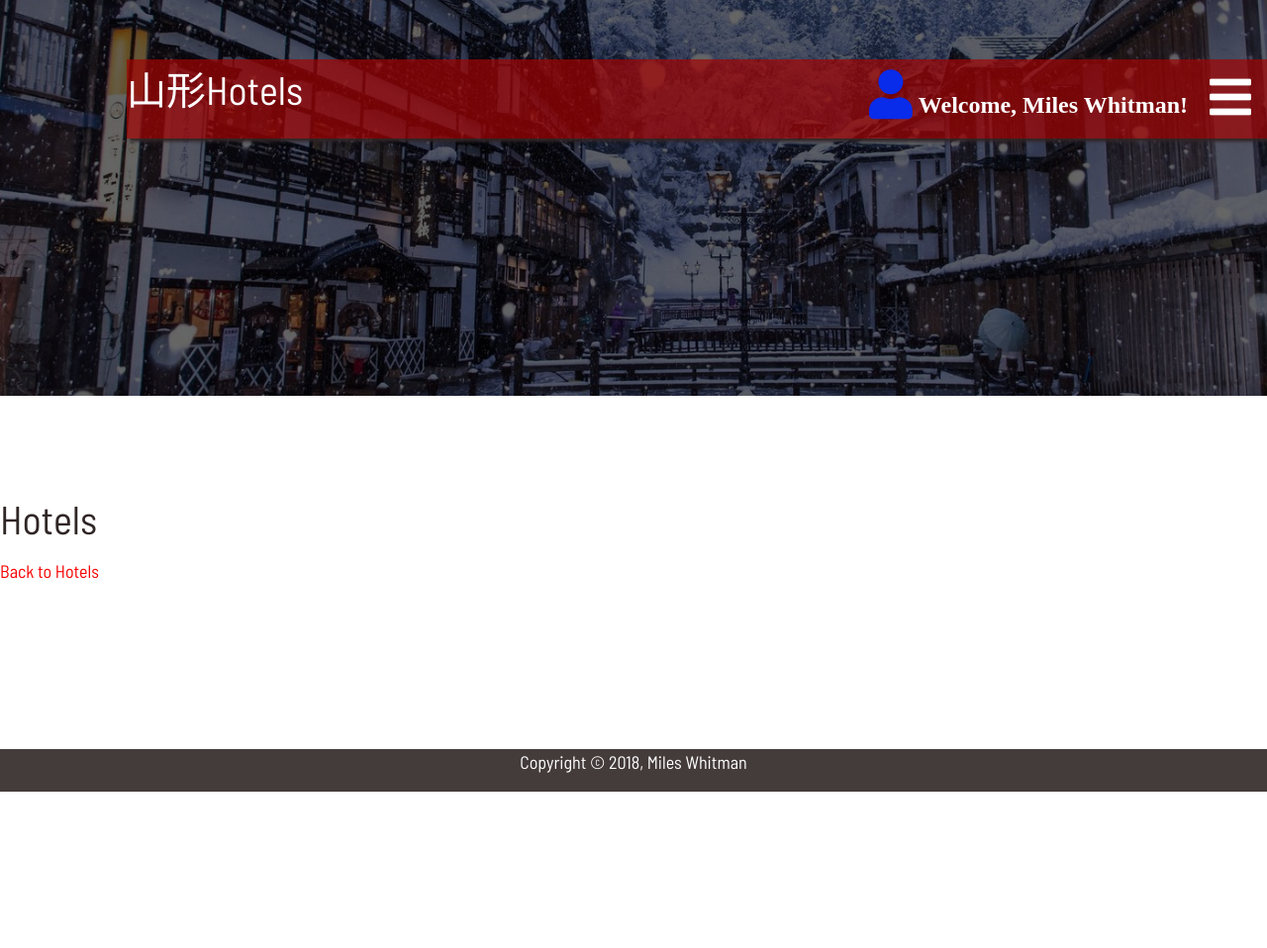
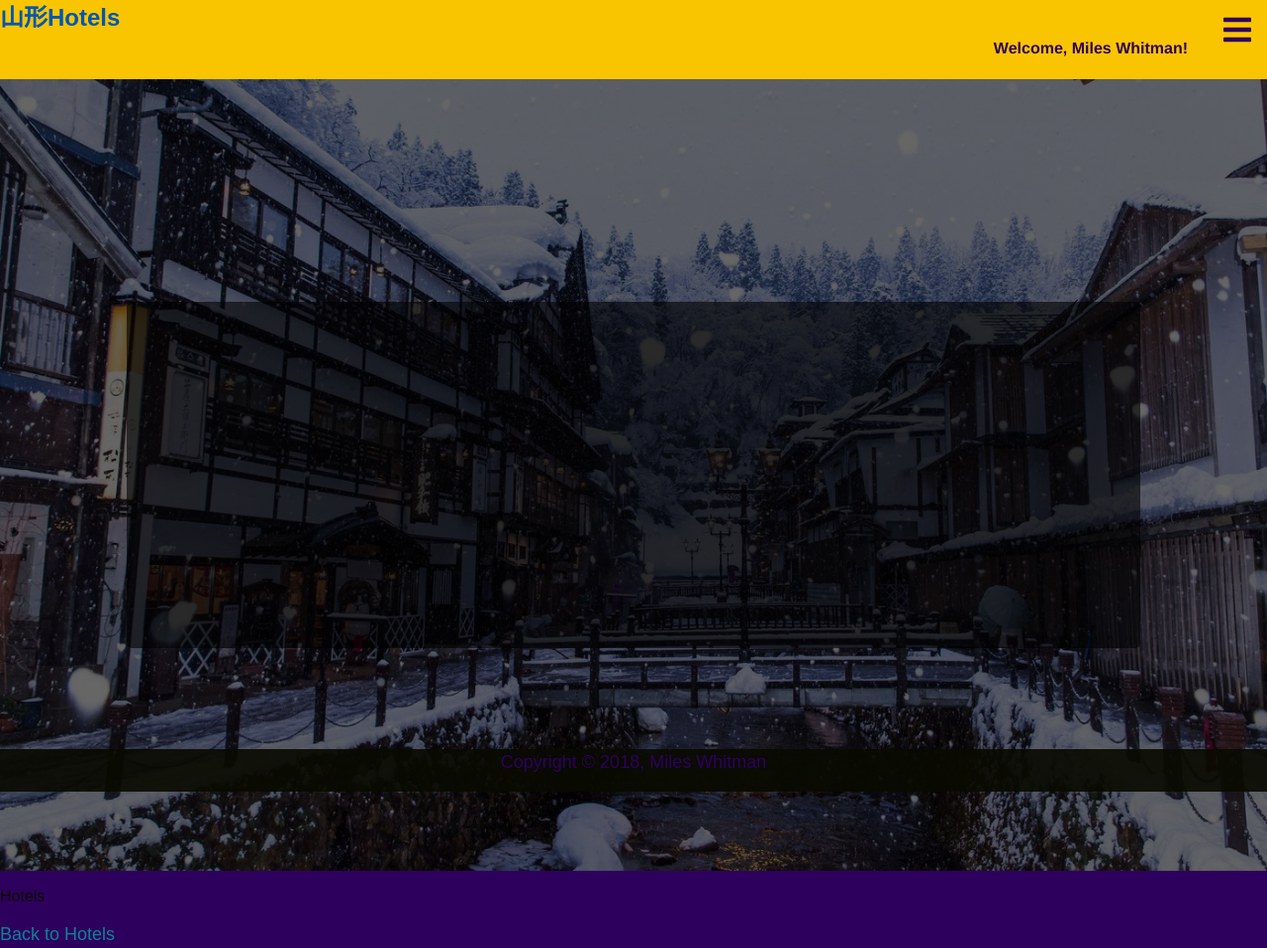
Before and after one commit to mwhitman189/hotel-catalog, a Flask app: page / in a window 1280 px wide. Shown: the whole page at 99% size. Before the commit the page ends 800 px from the top, so only its background shows below. Run offline with Flask 2, Linux system fonts and the light colour scheme; a user stored in the database is signed in; data that the repository does not hold is empty; some libraries are stand-ins or nearby versions; some web fonts are replaced.

Commit message:
Add hero-banner partially transparent box

```diff
--- a/static/css/style.css
+++ b/static/css/style.css
@@ -1,3 +1,4 @@
+@charset "UTF-8";
 * {
   box-sizing: border-box;
   margin: 0;
@@ -10,21 +11,21 @@
   min-width: 360px; }
 
 body {
-  background-color: #fff;
-  color: #302626;
-  font-family: "Barlow Semi Condensed", sans-serif;
+  background-color: #2e005e;
+  color: #090b01;
+  font-family: "Hiragino Kaku Gothic Pro", "ヒラギノ角ゴ Pro W3", メイリオ, Meiryo, "ＭＳ Ｐゴシック", sans-serif;
   font-size: 18px;
   position: relative;
   width: 100%; }
 
 h2 {
-  font-size: 2.5rem; }
+  font-size: 1rem; }
 
 dl,
 ol,
 p,
 ul {
-  font-size: 1.5rem; }
+  font-size: 1rem; }
 
 li,
 p {
@@ -34,29 +35,34 @@
   list-style: none; }
 
 a {
-  color: #f70202;
+  color: #108295;
   text-decoration: none; }
   a:hover {
     text-decoration: none; }
 
 input {
-  background-color: #efefef;
+  background-color: #090b01;
   border: #595454;
   border-radius: 2px; }
 
 .btn {
   border: 2px solid; }
 
-.lay-content-container {
-  margin-top: 100px; }
+.lay-box {
+  align-items: center;
+  display: flex;
+  height: 100%;
+  justify-content: center; }
 
 .lay-flex-container {
   display: flex;
   justify-content: space-between; }
 
+.wrap {
+  overflow-x: hidden; }
+
 .hdr {
-  background-color: rgba(163, 4, 4, 0.7);
-  box-shadow: 3px 3px 3px #302626;
+  background-color: #f9c500;
   height: 80px;
   position: fixed;
   top: 0;
@@ -64,13 +70,14 @@
   z-index: 11; }
 
 .hdr-brand {
-  color: #fff;
-  font-size: 2.5rem;
+  color: #2e005e;
+  font-size: 1.5rem;
+  font-weight: bold;
   overflow: hidden;
   white-space: nowrap; }
 
 .hdr-navbar {
-  background-color: rgba(48, 38, 38, 0.9);
+  background-color: rgba(9, 11, 1, 0.9);
   height: 100%; }
   .hdr-navbar .hdr-icon {
     border: 0;
@@ -79,39 +86,22 @@
     top: 0; }
   .hdr-navbar a {
     border-bottom: 1px solid #595454;
-    color: #fff;
+    color: #2e005e;
     display: none;
     float: left;
-    font-size: 1.5rem;
+    font-size: 1rem;
     height: 80px;
     padding: 14px 16px; }
     .hdr-navbar a .fa-bars {
-      color: #fff;
+      color: #2e005e;
       display: block;
       float: right; }
     .hdr-navbar a:hover {
-      background-color: #a30404;
-      color: #302626;
+      background-color: #f9c500;
+      color: #090b01;
       text-decoration: none; }
     .hdr-navbar a:last-child {
       display: block; }
-
-.hdr-user-link .hdr-text {
-  color: #fff;
-  font-size: 1.5rem; }
-
-.hdr-user-link .far {
-  color: #fff; }
-
-.hdr-user-link .fas {
-  color: #092bea; }
-
-.hdr-user-link .fa-user {
-  float: right;
-  font-size: 50px;
-  position: absolute;
-  right: 80px;
-  top: 10px; }
 
 .hdr-navbar.responsive {
   position: relative;
@@ -123,33 +113,60 @@
   .hdr-navbar.responsive:hover {
     text-decoration: none; }
   .hdr-navbar.responsive .hdr-icon {
-    background-color: #a30404;
+    background-color: #f9c500;
     position: absolute;
     right: 0;
     top: 0; }
     .hdr-navbar.responsive .hdr-icon .fa-bars {
-      color: #302626; }
+      color: #090b01; }
+
+.hdr-user-link .hdr-text {
+  color: #2e005e;
+  font-family: "Helvetica Neue", Arial, "Lucida Grande", sans-serif;
+  font-size: 1rem; }
+
+.hdr-user-link .far {
+  color: #2e005e; }
+
+.hdr-user-link .fas {
+  color: #f9c500; }
+
+.hdr-user-link .fa-user {
+  float: right;
+  font-size: 50px;
+  position: absolute;
+  right: 80px;
+  top: 10px; }
+
+.form {
+  margin-left: auto;
+  margin-right: auto;
+  width: 75%; }
 
 .ftr {
-  background-color: rgba(48, 38, 38, 0.9);
+  background-color: rgba(9, 11, 1, 0.9);
   bottom: 0;
   position: fixed;
   width: 100%;
   z-index: 9; }
   .ftr .ftr-info {
-    color: #fff;
+    color: #2e005e;
     font-size: 18px;
     text-align: center; }
 
-.box {
-  align-items: center;
-  display: flex;
-  height: 100%;
-  justify-content: center; }
+.hero-banner-box {
+  background-image: linear-gradient(rgba(0, 0, 0, 0.6), rgba(0, 0, 0, 0.6));
+  border-radius: 5px;
+  height: 350px;
+  margin: 0 auto;
+  width: 80%; }
+
+.hero-banner-wrap {
+  margin-top: 80px; }
 
 .login-box {
   align-items: center;
-  background-color: #efefef;
+  background-color: #090b01;
   box-shadow: 3px 3px 3px #595454;
   color: #595454;
   display: flex;
@@ -166,27 +183,21 @@
   top: 300px; }
 
 @media screen and (min-width: 600px) {
-  .hero-image {
+  .hero-banner {
     background-image: linear-gradient(rgba(0, 0, 0, 0.6), rgba(0, 0, 0, 0.6)), url("/static/img/ginzan.jpeg");
     background-position: center;
     background-repeat: no-repeat;
     background-size: cover;
-    height: 50vh;
+    display: flex;
+    flex-direction: column;
+    height: 100vh;
+    justify-content: center;
     position: relative;
     width: 100%; }
-    .hero-image .hero-text {
-      color: #fff;
+    .hero-banner .hero-text {
+      color: #2e005e;
       position: relative;
       text-align: center;
       top: 300px; }
-      .hero-image .hero-text a {
-        color: #fff; }
-  .hdr {
-    right: 0;
-    top: 60px;
-    width: 90%; } }
-
-.form {
-  margin-left: auto;
-  margin-right: auto;
-  width: 75%; }
+      .hero-banner .hero-text a {
+        color: #2e005e; } }
--- a/static/scss/style.scss
+++ b/static/scss/style.scss
@@ -1,17 +1,17 @@
-$font-stack: 'Amatic SC', cursive, 'Work Sans', sans-serif;
+$font-stack: "Hiragino Kaku Gothic Pro", "ヒラギノ角ゴ Pro W3", メイリオ, Meiryo, "ＭＳ Ｐゴシック", sans-serif;
 $font-title: 'Amatic SC', cursive;
 $font-one: 'Fredericka the Great', cursive;
-$font-two: 'Barlow Semi Condensed', sans-serif;
+$font-two: "Helvetica Neue", Arial, "Lucida Grande", sans-serif;
 $font-size-base: 18px;
-$font-size-one: 2.5rem;
-$font-size-two: 1.5rem;
-$color-1: #fff;
-$color-2: #a30404;
-$color-3: #efefef;
-$color-4: #302626;
-$color-5: #f70202;
+$font-size-one: 1.5rem;
+$font-size-two: 1rem;
+$color-1: #2e005e;
+$color-2: #f9c500;
+$color-3: #090b01;
+$color-4: #090b01;
+$color-5: #108295;
 $color-6: #595454;
-$color-7: #092bea;
+$color-7: #f9c500;
 $color-8: #000;
 
 // ************************************
@@ -34,14 +34,14 @@
 body {
   background-color: $color-1;
   color: $color-4;
-  font-family: $font-two;
+  font-family: $font-stack;
   font-size: $font-size-base;
   position: relative;
   width: 100%;
 }
 
 h2 {
-  font-size: $font-size-one;
+  font-size: $font-size-two;
 }
 
 dl,
@@ -78,17 +78,25 @@
 .btn {
   border: 2px solid;
 }
+
 // ************************************
 // Layout Rules ***********************
 // ************************************
 
-.lay-content-container {
-  margin-top: 100px;
+.lay-box {
+  align-items: center;
+  display: flex;
+  height: 100%;
+  justify-content: center;
 }
 
 .lay-flex-container {
   display: flex;
   justify-content: space-between;
+}
+
+.wrap {
+  overflow-x: hidden;
 }
 
 // ************************************
@@ -97,8 +105,7 @@
 
 // hdr = header
 .hdr {
-  background-color: rgba($color-2, .7);
-  box-shadow: 3px 3px 3px $color-4;
+  background-color: $color-2;
   height: 80px;
   position: fixed;
   top: 0;
@@ -109,6 +116,7 @@
 .hdr-brand {
   color: $color-1;
   font-size: $font-size-one;
+  font-weight: bold;
   overflow: hidden;
   white-space: nowrap;
 }
@@ -152,29 +160,6 @@
   }
 }
 
-.hdr-user-link {
-  .hdr-text {
-    color: $color-1;
-    font-size: $font-size-two;
-  }
-
-  .far {
-    color: $color-1;
-  }
-
-  .fas {
-    color: $color-7;
-  }
-
-  .fa-user {
-    float: right;
-    font-size: 50px;
-    position: absolute;
-    right: 80px;
-    top: 10px;
-  }
-}
-
 .hdr-navbar.responsive {
   position: relative;
   width: 300px;
@@ -201,6 +186,36 @@
   }
 }
 
+.hdr-user-link {
+  .hdr-text {
+    color: $color-1;
+    font-family: $font-two;
+    font-size: $font-size-two;
+  }
+
+  .far {
+    color: $color-1;
+  }
+
+  .fas {
+    color: $color-7;
+  }
+
+  .fa-user {
+    float: right;
+    font-size: 50px;
+    position: absolute;
+    right: 80px;
+    top: 10px;
+  }
+}
+
+.form {
+  margin-left: auto;
+  margin-right: auto;
+  width: 75%;
+}
+
 // ftr = footer
 .ftr {
   background-color: rgba($color-4, .9);
@@ -216,11 +231,16 @@
   }
 }
 
-.box {
-  align-items: center;
-  display: flex;
-  height: 100%;
-  justify-content: center;
+.hero-banner-box {
+  background-image: linear-gradient(rgba($color-8, .6), rgba($color-8, .6));
+  border-radius: 5px;
+  height: 350px;
+  margin: 0 auto;
+  width: 80%;
+}
+
+.hero-banner-wrap {
+  margin-top: 80px;
 }
 
 .login-box {
@@ -249,12 +269,15 @@
 // ************************************
 
 @media screen and (min-width: 600px) {
-  .hero-image {
+  .hero-banner {
     background-image: linear-gradient(rgba($color-8, .6), rgba($color-8, .6)), url('/static/img/ginzan.jpeg');
     background-position: center;
     background-repeat: no-repeat;
     background-size: cover;
-    height: 50vh;
+    display: flex;
+    flex-direction: column;
+    height: 100vh;
+    justify-content: center;
     position: relative;
     width: 100%;
 
@@ -269,18 +292,6 @@
       }
     }
   }
-
-  .hdr {
-    right: 0;
-    top: 60px;
-    width: 90%;
-  }
-}
-
-.form {
-  margin-left: auto;
-  margin-right: auto;
-  width: 75%;
 }
 
 // ************************************
--- a/templates/base.html
+++ b/templates/base.html
@@ -20,21 +20,18 @@
         {% endblock %}
     </head>
 
-    <body>
+    <body class="wrap">
         {% block header %}
         {% endblock %}
 
-        <content>
-            <div class="lay-content-container">
+        <content class="lay-content">
                 {% block body %}
                 {% endblock %}
-            </div>
         </content>
 
         <footer class="ftr">
             <p class="ftr-info">Copyright © 2018, Miles Whitman</p>
         </footer>
-        <!-- [/wrapper] -->
         {% block scripts %}
         {% endblock %}
         <script
--- a/templates/header.html
+++ b/templates/header.html
@@ -1,12 +1,9 @@
 {% extends 'base.html' %}
 
 {% block header %}
-<div class="hero-image">
-  <div class="hero-text">
-  </div>
-</div>
+
 <header class="hdr">
-    <div class="lay-flex-container">
+    <div role="banner" class="lay-flex-container">
         <a class="hdr-brand fl" href="#">山形Hotels</a>
         {% if 'username' not in session %}
         <a class="hdr-user-link" href="{{ url_for('showLogin') }}"><i class="far fa-user"><span class="hdr-text"> Log In</span></i></a>
--- a/templates/list_hotel_categories.html
+++ b/templates/list_hotel_categories.html
@@ -2,12 +2,16 @@
 {% block head %}
 <meta name="Description" content="List the different types or categories of hotels or lodgings.">
 {% endblock %}
+
 {% block body %}
 
+<section>
 <h1 class="page-title heading">What kind of lodging are you looking for?</h1>
 
 {% for category in categories %}
     <h2><a class="category" href="{{ url_for('listHotelsByCategory', category=category[0]) }}">{{ category[0] }}</a></h2>
 {% endfor %}
 
+</section>
+
 {% endblock %}
--- a/templates/list_hotels.html
+++ b/templates/list_hotels.html
@@ -1,10 +1,13 @@
 {% extends 'header.html' %}
+
 
 {% block head %}
 <meta name="Description" content="List all of the recommended hotels in Yamagata City, Japan.">
 {% endblock %}
 
+
 {% block body %}
+
 {% with messages = get_flashed_messages()%}
     {% if messages %}
     <ul class="flashes">
@@ -15,7 +18,15 @@
     {% endif %}
 {% endwith %}
 
-<div class="main-div">
+<section class="hero-banner-wrap">
+    <div class="hero-banner">
+      <div class="hero-text"></div>
+      <div class="hero-banner-box">
+      </div>
+    </div>
+</section>
+
+<section class="main-div">
     <ul>
         {% for hotel in hotels_by_category %}
         <li>
@@ -25,9 +36,10 @@
         </li>
         {% endfor %}
     </ul>
-</div>
+</section>
 
-<div class="sidebar">
+<section class="sidebar">
+
     <h2 class="subtitle">Hotels</h2>
     <ul>
     {% for hotel in hotels %}
@@ -40,7 +52,9 @@
         <a href="{{ url_for('deleteHotel', hotel_id=hotel.id) }}" title="Delete {{ hotel.name }}" class="btn hotels-btn">Delete</a>
     {% endfor %}
     </ul>
-</div>
+
+</section>
+
 <a class="sub-link" href="{{ url_for('listHotels', hotels=hotels) }}">Back to Hotels</a>
 
 {% endblock %}
--- a/templates/list_hotels_by_category.html
+++ b/templates/list_hotels_by_category.html
@@ -3,6 +3,7 @@
 <meta name="Description" content="List all of the hotels in certain category or of a certain type.">
 {% endblock %}
 {% block body %}
+<section>
 
     <h1 class="page-title heading">{{ category }}</h1>
 
@@ -12,6 +13,8 @@
         <a href="{{ url_for('editHotel', hotel_id=hotel.id) }}" title="Edit {{ hotel.name }}" class="btn hotels-btn">Edit</a>
         <a href="{{ url_for('deleteHotel', hotel_id=hotel.id) }}" title="Delete {{ hotel.name }}" class="btn hotels-btn">Delete</a>
     {% endfor %}
+
     <a class="sub-link" href="{{ url_for('listHotels', hotels=hotels) }}">Back to Hotels</a>
 
+</section>
 {% endblock %}
--- a/templates/public_list_hotels_by_category.html
+++ b/templates/public_list_hotels_by_category.html
@@ -1,8 +1,12 @@
 {% extends 'header.html' %}
+
 {% block head %}
 <meta name="Description" content="List all of the hotels in certain category or of a certain type.">
 {% endblock %}
+
+
 {% block body %}
+<section>
 
     <h1 class="page-title heading">{{ category }}</h1>
 
@@ -14,4 +18,6 @@
 
     <a class="sub-link" href="{{ url_for('listHotels', hotels=hotels) }}">Back to Hotels</a>
 
+</section>
+
 {% endblock %}
```
Also changed, not shown: templates/header_v1.0.html (deleted, +0 -33 lines), templates/login.html (+9 -2 lines), templates/new_hotel.html (+8 -0 lines), templates/new_user.html (+10 -1 lines), templates/public_list_hotels.html (+9 -4 lines), templates/show_hotel.html (+9 -0 lines). Lines whose indentation alone changed are shown as unchanged.
